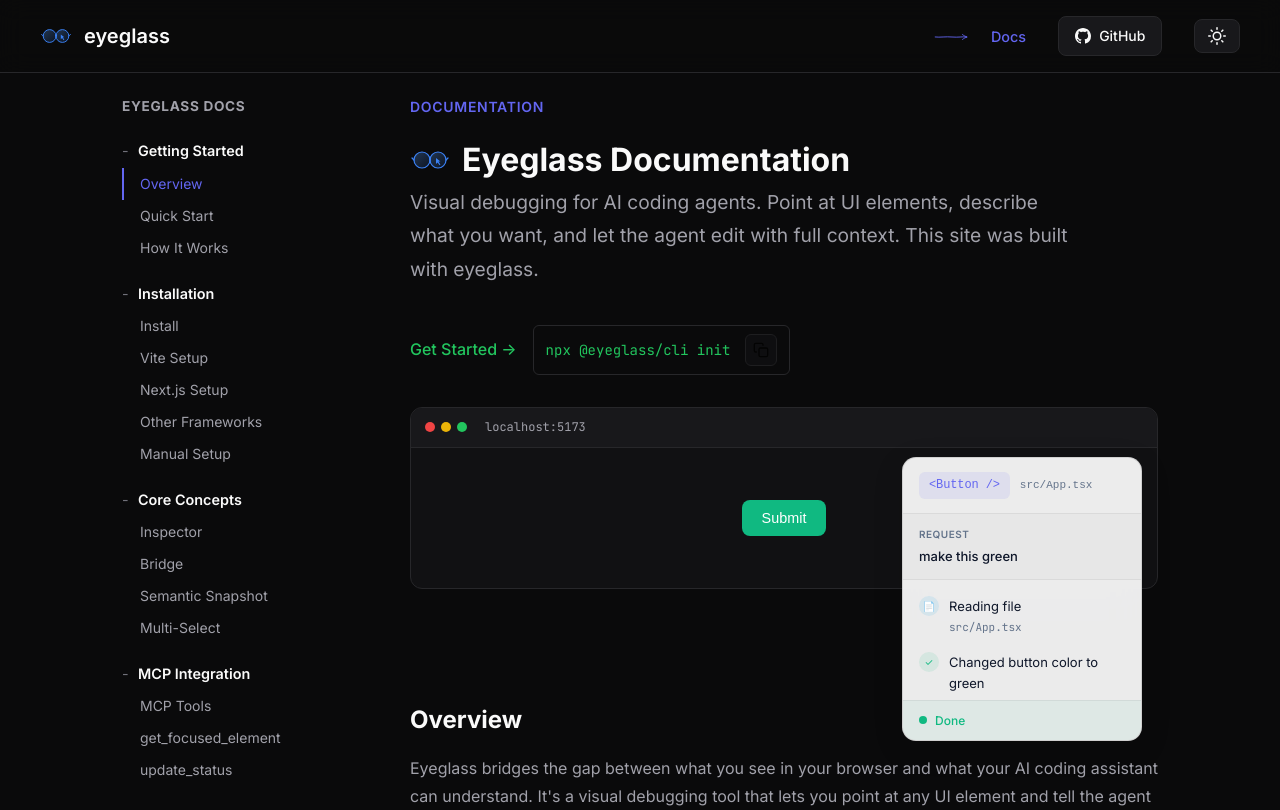
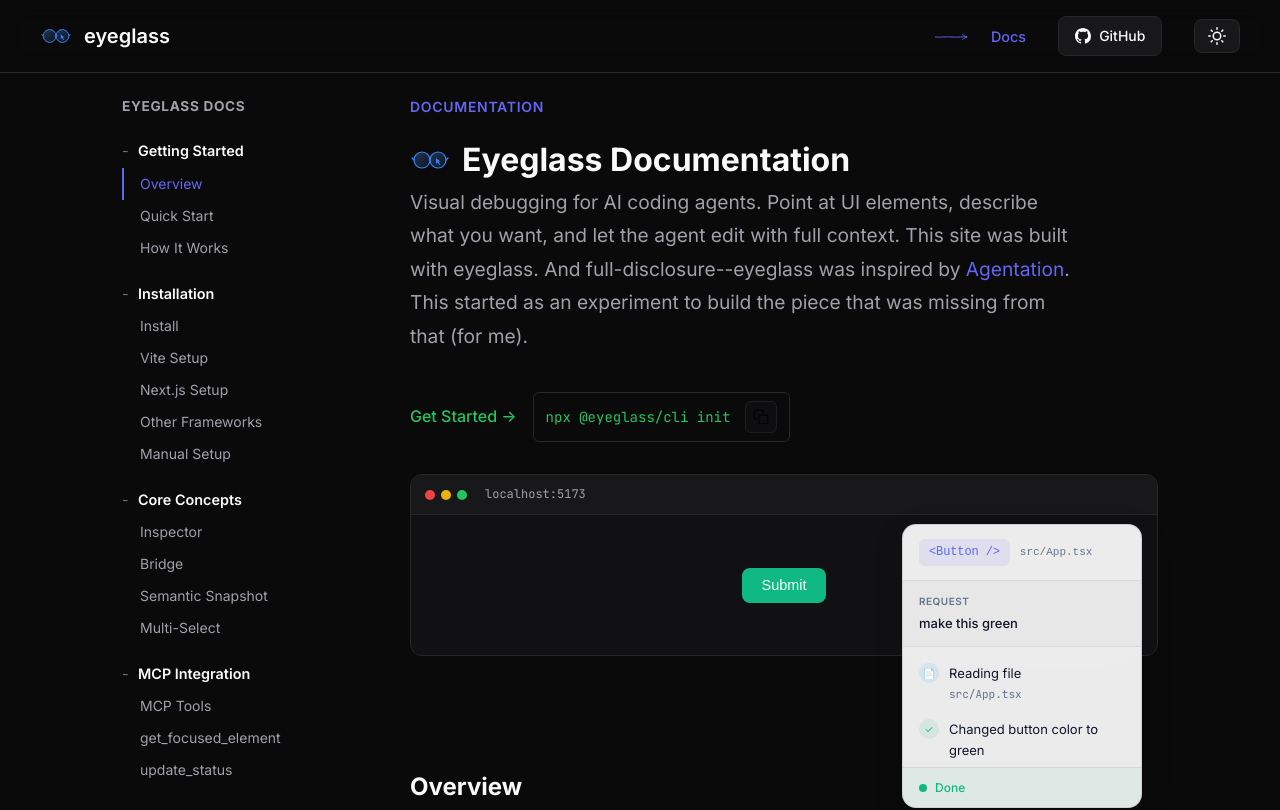
Before and after one commit to donutboyband/eyeglass_site, a React (Vite) app: page /docs in a window 1280 px wide. Shown: the top 810 px of the page. Built offline with nearby package versions, Linux system fonts and the light colour scheme.

Commit message:
[eyeglass:eyeglass-1770694580367-hmjllry] Link added successfully

```diff
--- a/src/components/docs/pages/GettingStarted.tsx
+++ b/src/components/docs/pages/GettingStarted.tsx
@@ -22,7 +22,7 @@
           <img src="/eyeglass.svg" alt="Eyeglass" className="docs-logo" />
           Eyeglass Documentation
         </h1>
-        <p className="hero-subtitle">Visual debugging for AI coding agents. Point at UI elements, describe what you want, and let the agent edit with full context. This site was built with eyeglass.</p>
+        <p className="hero-subtitle">Visual debugging for AI coding agents. Point at UI elements, describe what you want, and let the agent edit with full context. This site was built with eyeglass. And full-disclosure--eyeglass was inspired by <a href="https://agentation.dev" target="_blank" rel="noopener noreferrer">Agentation</a>. This started as an experiment to build the piece that was missing from that (for me).</p>
         <div className="hero-actions minimal" style={{ justifyContent: 'flex-start' }}>
           <a className="link-arrow" href="#quickstart">Get Started →</a>
           <div className="install minimal">
```
Also changed, not shown: 1 other file (tests, documents, lock files or other folders).
